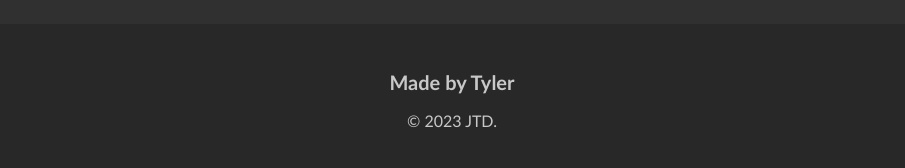
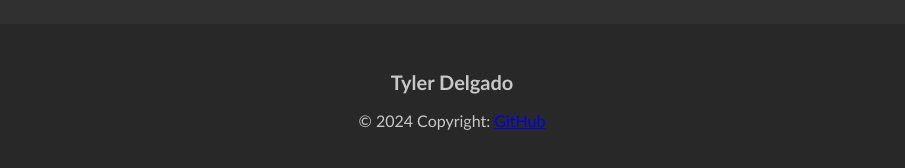
Before and after one commit to tydelgado98/portfolio, a React (Create React App) app: page / in a window 1280 px wide. Shown: the part 1484-1652 px from the top of the page, without its empty margins (188-1093 px from the left). Built offline with nearby package versions, Linux system fonts and the light colour scheme.

Commit message:
minor changes

```diff
--- a/src/componets/footer/footer.js
+++ b/src/componets/footer/footer.js
@@ -2,10 +2,11 @@ import './footer.css';
 
 const Footer = () =>
     <div id="footer">
-        <h2>Made by Tyler</h2>
+        <h2>Tyler Delgado</h2>
   <p>
-      &copy; 2023 JTD.
+      &copy; 2024 Copyright:  <a href="https://github.com/tydelgado98">GitHub</a>
   </p>
+
     </div>
 
 export default Footer;
```
